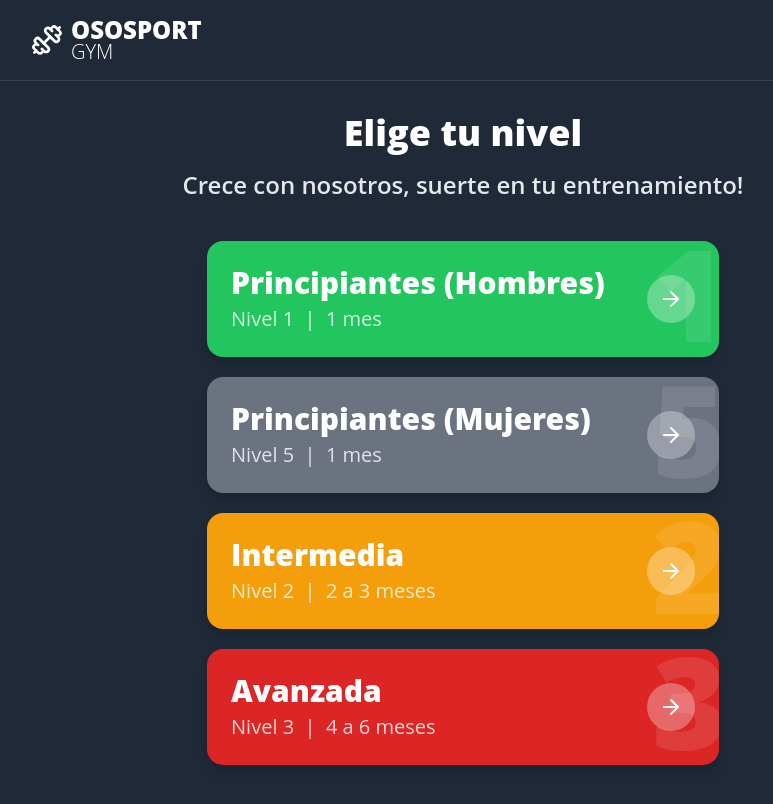
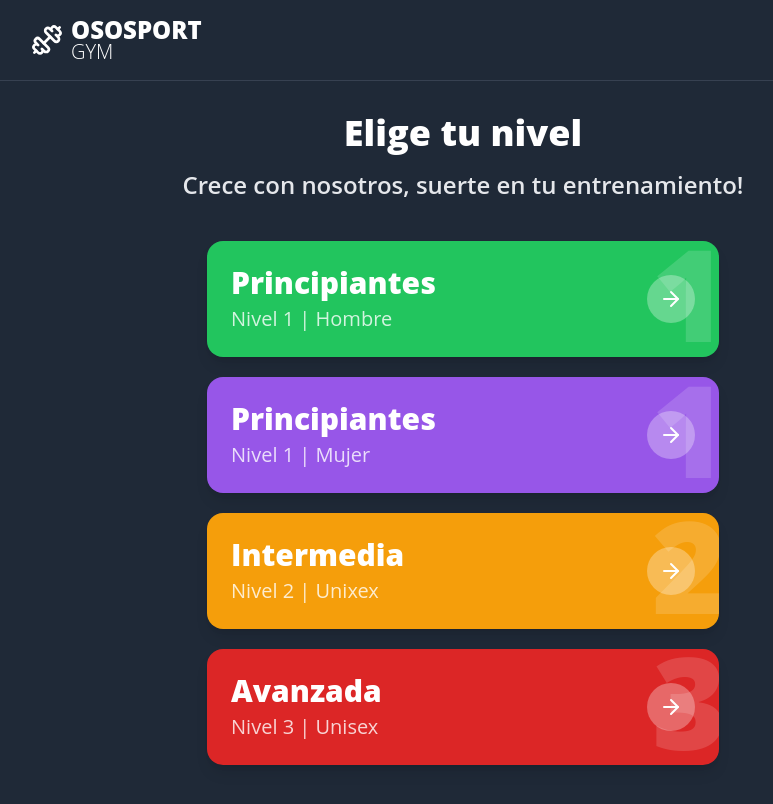
Before and after one commit to YerayPadial/OsoSport, a React (Vite) app in the folder guia/: page / in a window 1280 px wide. Shown: the top 804 px of the page, without its empty margins (177-950 px from the left). Built offline with nearby package versions, Linux system fonts and the light colour scheme.

Commit message:
V.1.4.3 Added the colors with female train

```diff
--- a/guia/src/components/ui/DayCard.jsx
+++ b/guia/src/components/ui/DayCard.jsx
@@ -4,8 +4,9 @@ import { ChevronRight } from "lucide-react";
 // 1. Mapeo de ID a clases de Tailwind
 const colorClasses = {
   1: { border: "border-nivel-1", text: "text-nivel-1" },
-  2: { border: "border-nivel-2", text: "text-nivel-2" },
-  3: { border: "border-nivel-3", text: "text-nivel-3" },
+  2: { border: "border-nivel-1Fem", text: "text-nivel-1Fem" },
+  3: { border: "border-nivel-2", text: "text-nivel-2" },
+  4: { border: "border-nivel-3", text: "text-nivel-3" },
 };
 
 // 2. Recibe 'nivelId'
--- a/guia/src/components/ui/ExerciseCard.jsx
+++ b/guia/src/components/ui/ExerciseCard.jsx
@@ -9,11 +9,16 @@ const colorStyles = {
     border: "hover:border-nivel-1 focus:border-nivel-1",
   },
   2: {
+    bg: "bg-nivel-1Fem",
+    text: "text-nivel-1Fem",
+    border: "hover:border-nivel-1Fem focus:border-nivel-1Fem",
+  },
+  3: {
     bg: "bg-nivel-2",
     text: "text-nivel-2",
     border: "hover:border-nivel-2 focus:border-nivel-2",
   },
-  3: {
+  4: {
     bg: "bg-nivel-3",
     text: "text-nivel-3",
     border: "hover:border-nivel-3 focus:border-nivel-3",
--- a/guia/src/components/ui/LevelCard.jsx
+++ b/guia/src/components/ui/LevelCard.jsx
@@ -3,8 +3,9 @@ import { ArrowRight } from "lucide-react";
 
 const bgClasses = {
   1: "bg-nivel-1",
-  2: "bg-nivel-2",
-  3: "bg-nivel-3",
+  2: "bg-nivel-1Fem",
+  3: "bg-nivel-2",
+  4: "bg-nivel-3",
 };
 
 // Componente para mostrar una tarjeta de nivel en la pantalla de inicio
@@ -26,14 +27,14 @@ const LevelCard = ({ nivel, onClick }) => {
       `}
       aria-label={`Seleccionar nivel ${nivel.nombre}`}
     >
-      <span className="absolute -right-2 bottom-0 z-0 text-9xl font-black text-white/10 select-none">
-        {nivel.id}
+      <span className="absolute -right-2 bottom-0 z-0 text-9xl font-black text-white/15 select-none">
+        {nivel.dificultad}
       </span>
 
       <div className="z-10">
         <span className="block text-3xl font-black">{nivel.nombre}</span>
         <span className="block text-xl font-normal text-white/80 mt-1">
-         Nivel {nivel.id} &nbsp;|&nbsp; {nivel.duracion}
+         Nivel {nivel.dificultad + " | " + nivel.sexo}
         </span>
       </div>
 
--- a/guia/src/data/rutinas.json
+++ b/guia/src/data/rutinas.json
@@ -4,7 +4,9 @@
   "niveles": [
     {
       "id": 1,
-      "nombre": "Principiantes (Hombres)",
+      "dificultad": "1",
+      "sexo": "Hombre",
+      "nombre": "Principiantes",
       "slug": "principiantes-hombres",
       "duracion": "1 mes",
       "estructura": "Full Body",
@@ -145,8 +147,10 @@
       ]
     },
     {
-      "id": 5,
-      "nombre": "Principiantes (Mujeres)",
+      "id": 2,
+      "dificultad": 1,
+      "sexo": "Mujer",
+      "nombre": "Principiantes",
       "slug": "principiantes-mujeres",
       "color": "#DB2777",
       "duracion": "1 mes",
@@ -291,7 +295,9 @@
       ]
     },
     {
-      "id": 2,
+      "id": 3,
+      "dificultad": 2,
+      "sexo": "Unixex",
       "nombre": "Intermedia",
       "slug": "intermedia",
       "duracion": "2 a 3 meses",
@@ -544,7 +550,9 @@
       ]
     },
     {
-      "id": 3,
+      "id": 4,
+      "dificultad": 3,
+      "sexo": "Unisex",
       "nombre": "Avanzada",
       "slug": "avanzada",
       "duracion": "4 a 6 meses",
--- a/guia/src/screens/ExerciseDetailScreen.jsx
+++ b/guia/src/screens/ExerciseDetailScreen.jsx
@@ -7,8 +7,9 @@ import { ArrowLeft, CheckCircle, Info, Zap } from "lucide-react";
 
 const titleColorClasses = {
   1: "text-nivel-1",
-  2: "text-nivel-2",
-  3: "text-nivel-3",
+  2: "text-nivel-1Fem",
+  3: "text-nivel-2",
+  4: "text-nivel-3",
 };
 
 const ExerciseDetailScreen = ({ navigation, onGoBack }) => {
--- a/guia/src/screens/ExerciseListScreen.jsx
+++ b/guia/src/screens/ExerciseListScreen.jsx
@@ -7,8 +7,9 @@ import { ArrowLeft } from "lucide-react";
 
 const titleColorClasses = {
   1: "text-nivel-1",
-  2: "text-nivel-2",
-  3: "text-nivel-3",
+  2: "text-nivel-1Fem",
+  3: "text-nivel-2",
+  4: "text-nivel-3",
 };
 
 const ExerciseListScreen = ({ navigation, onSelectExercise, onGoBack }) => {
--- a/guia/src/screens/LevelScreen.jsx
+++ b/guia/src/screens/LevelScreen.jsx
@@ -8,8 +8,9 @@ import { ArrowLeft } from "lucide-react";
 
 const titleColorClasses = {
   1: "text-nivel-1",
-  2: "text-nivel-2",
-  3: "text-nivel-3",
+  2: "text-nivel-1Fem",
+  3: "text-nivel-2",
+  4: "text-nivel-3",
 };
 
 const LevelScreen = ({
--- a/guia/tailwind.config.js
+++ b/guia/tailwind.config.js
@@ -13,6 +13,7 @@ export default {
       },
       colors: {
         'nivel-1': '#22C55E',
+        'nivel-1Fem': '#9756e8',
         'nivel-2': '#F59E0B',
         'nivel-3': '#DC2626',
         'fondo-oscuro': '#1F2937',
```
